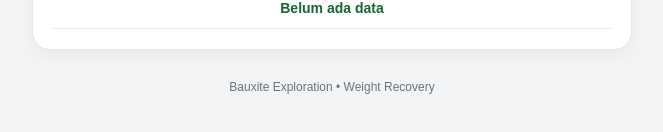
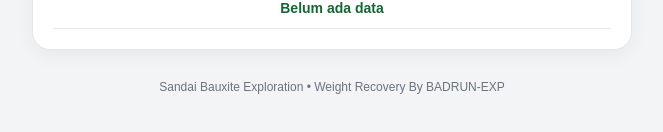
Before and after one commit to kalbarket002/weight-rec, a plain HTML site: page index.html in a window 1280 px wide. Shown: the part 630-762 px from the top of the page, without its empty margins (308-971 px from the left). Drawn offline with Linux system fonts and the light colour scheme.

Commit message:
Revise index.html for weight recovery calculator
Updated the HTML structure and content for the weight recovery calculator, including header, calculator section, and history section.

```diff
--- a/index.html
+++ b/index.html
@@ -226,7 +226,8 @@
 
 
         <footer>
-            Bauxite Exploration • Weight Recovery
+            Sandai Bauxite Exploration • Weight Recovery By BADRUN-EXP
+
         </footer>
 
     </main>
```
